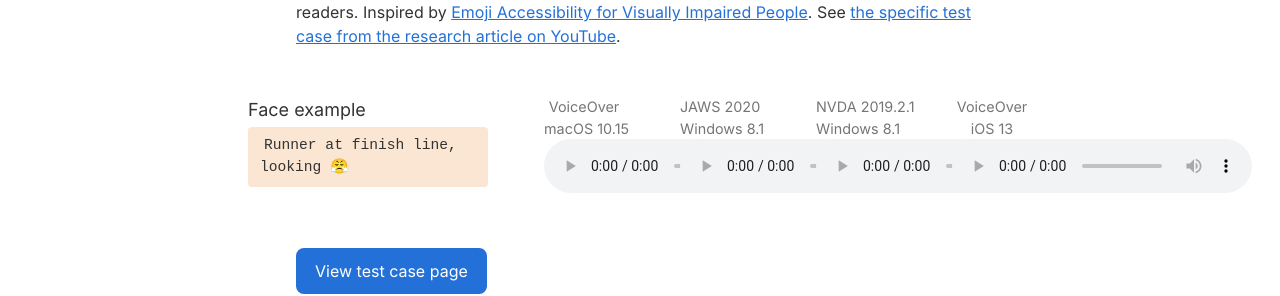
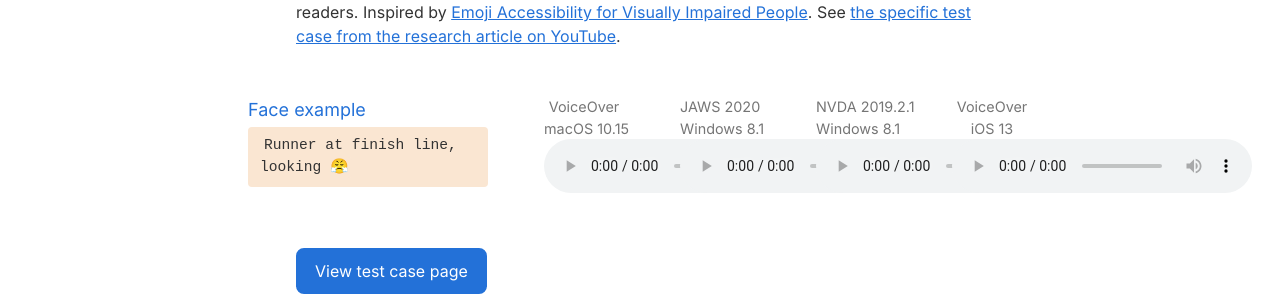
Before and after one commit to double-great/listen, a Jekyll site: the page built from _posts/2020-07-05-emoji.md, in a window 1280 px wide. Shown: the part 222-518 px from the top of the page. Built offline with Jekyll 4.4.1, drawn with Linux system fonts in a browser that asks for light colours.

Commit message:
add hash links to table

```diff
--- a/_includes/table.html
+++ b/_includes/table.html
@@ -1,8 +1,10 @@
 <div class="table">
   {%-for case in include.cases-%}
-  <div class="table-grid">
+  <div class="table-grid" id="{{case.title | slugify}}">
     <div class="table-grid-title">
-      {{case.title}}
+      <a href="#{{case.title | slugify}}"
+        >{% include icon/hash.svg %}{{case.title}}</a
+      >
       <pre><code>{{case.example}}</code></pre>
     </div>
     <div class="table-grid-audio">
--- a/_sass/_table.scss
+++ b/_sass/_table.scss
@@ -26,6 +26,24 @@
   flex-shrink: 0;
   width: 100%;
 
+  a {
+    position: relative;
+    text-decoration: none;
+
+    &:hover .svg-icon,
+    &:focus .svg-icon {
+      position: absolute;
+      top: 0.1rem;
+      left: -1rem;
+      display: block;
+      color: $color-link-hover;
+    }
+
+    .svg-icon {
+      display: none;
+    }
+  }
+
   @include bp($mq-small) {
     width: 15rem;
   }
```
Also changed, not shown: _includes/icon/hash.svg (added).
